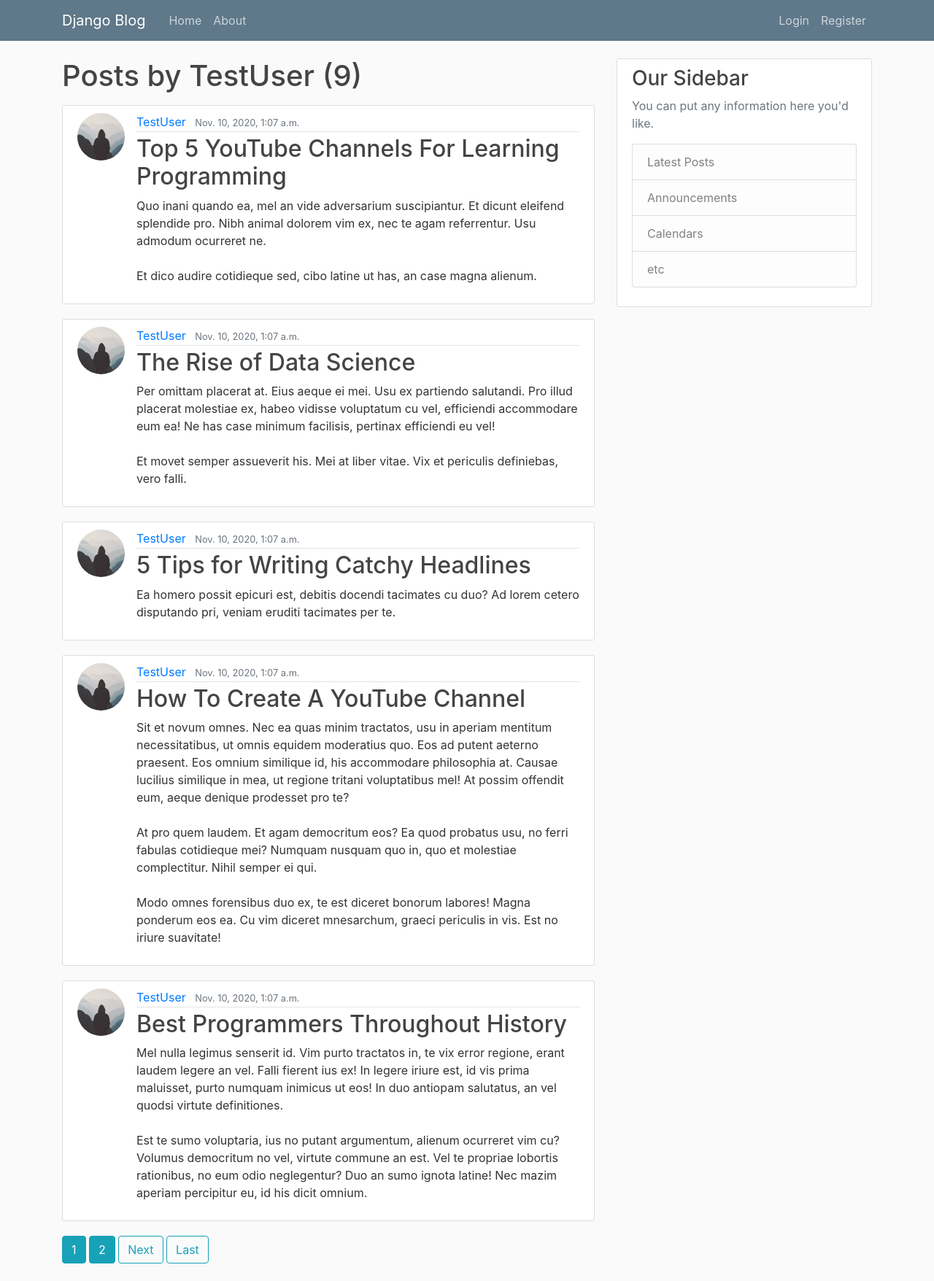
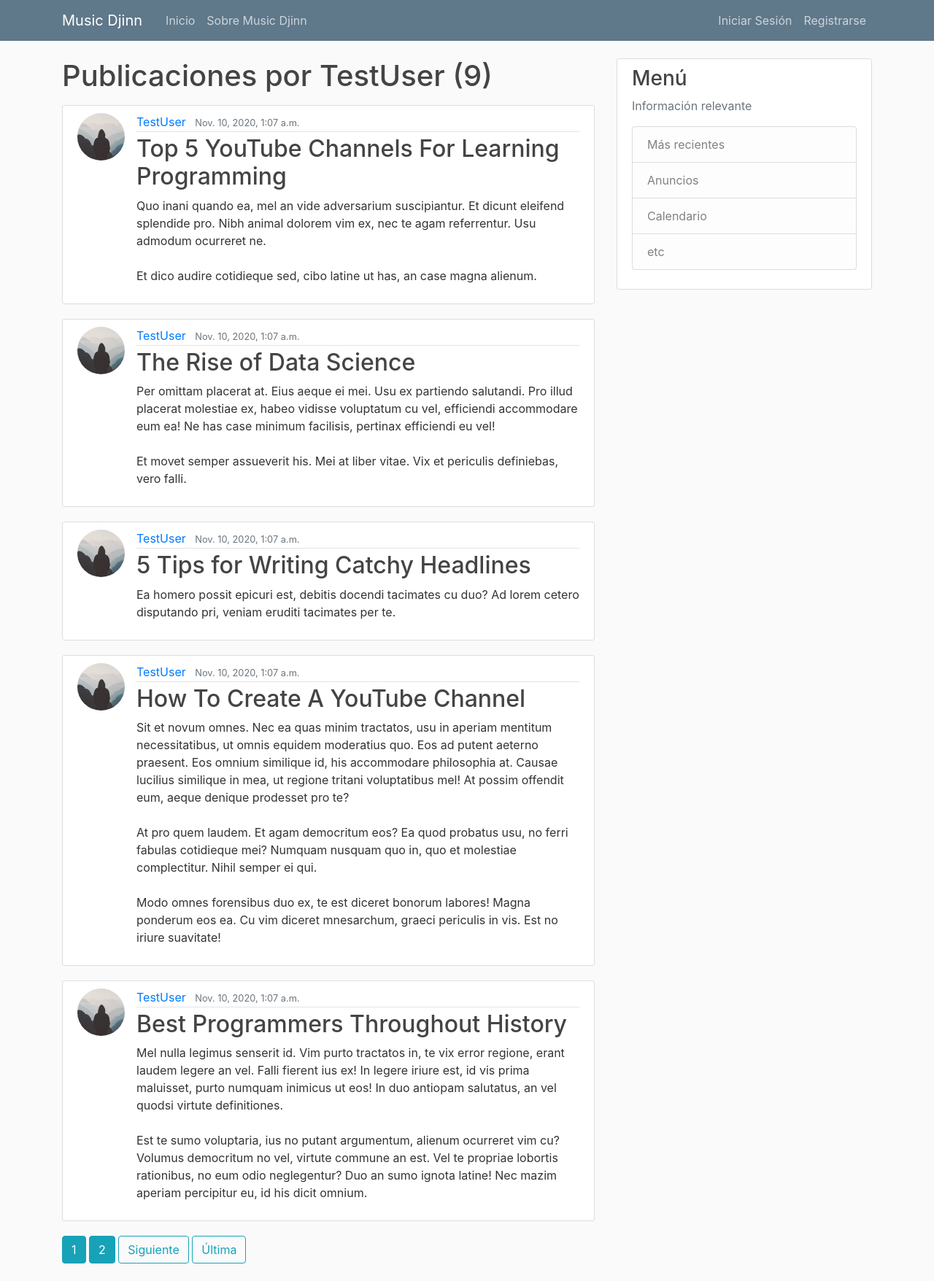
Before and after one commit to juanjosorio/Django_Expoandes, a Django app: a page that uses django_test/blog/templates/blog/base.html in a window 1280 px wide. Shown: the whole page at 73% size. Run offline with Django 3.2, Linux system fonts and the light colour scheme; data comes from the database, SQL or seed files in the repository; both versions use the stored data as it was after the commit; some libraries are stand-ins or nearby versions.

Commit message:
Puse en español texto que se encontraba en inglés. Hay algunas opciones como las de registrarse, ingresarse y la del perfil que no pueden ser cambiadas porque utilizan módulos de django.

```diff
--- a/django_test/blog/templates/blog/about.html
+++ b/django_test/blog/templates/blog/about.html
@@ -1,5 +1,5 @@
 {% extends "blog/base.html" %}
 
 {%block content %}
-    <h1>About Page!</h1>
+    <h1>Página de información</h1>
 {% endblock content%}
--- a/django_test/blog/templates/blog/base.html
+++ b/django_test/blog/templates/blog/base.html
@@ -13,9 +13,9 @@
 
     <link rel = "stylesheet" type = "text/css" href = "{% static 'blog/main.css' %}">
     {% if title %}
-        <title> Django Blog - {{ title }}</title>
+        <title> Music Djinn - {{ title }}</title>
     {% else %}
-        <title>Django Blog</title>
+        <title>Music Djinn</title>
     {% endif %}
 
 </head>
@@ -23,24 +23,24 @@
     <header class="site-header">
         <nav class="navbar navbar-expand-md navbar-dark bg-steel fixed-top">
           <div class="container">
-            <a class="navbar-brand mr-4" href="{% url 'blog-home' %}">Django Blog</a>
+            <a class="navbar-brand mr-4" href="{% url 'blog-home' %}">Music Djinn</a>
             <button class="navbar-toggler" type="button" data-toggle="collapse" data-target="#navbarToggle" aria-controls="navbarToggle" aria-expanded="false" aria-label="Toggle navigation">
             <span class="navbar-toggler-icon"></span>
             </button>
             <div class="collapse navbar-collapse" id="navbarToggle">
               <div class="navbar-nav mr-auto">
-                <a class="nav-item nav-link" href="{% url 'blog-home' %}">Home</a>
-                <a class="nav-item nav-link" href="{% url 'blog-about' %}">About</a>
+                <a class="nav-item nav-link" href="{% url 'blog-home' %}">Inicio</a>
+                <a class="nav-item nav-link" href="{% url 'blog-about' %}">Sobre Music Djinn</a>
               </div>
               <!-- Navbar Right Side -->
               <div class="navbar-nav">
                 {% if user.is_authenticated %}
-                  <a class="nav-item nav-link" href="{% url 'post-create' %}">New Post</a>
-                  <a class="nav-item nav-link" href="{% url 'profile' %}">Profile</a>
-                  <a class="nav-item nav-link" href="{% url 'logout' %}">Logout</a>
+                  <a class="nav-item nav-link" href="{% url 'post-create' %}">Nueva Publicación</a>
+                  <a class="nav-item nav-link" href="{% url 'profile' %}">Perfil</a>
+                  <a class="nav-item nav-link" href="{% url 'logout' %}">Salir de tu cuenta</a>
                 {% else %}
-                  <a class="nav-item nav-link" href="{% url 'login' %}">Login</a>
-                  <a class="nav-item nav-link" href="{% url 'register' %}">Register</a>
+                  <a class="nav-item nav-link" href="{% url 'login' %}">Iniciar Sesión</a>
+                  <a class="nav-item nav-link" href="{% url 'register' %}">Registrarse</a>
                 {% endif %}
               </div>
             </div>
@@ -62,12 +62,12 @@
           </div>
           <div class="col-md-4">
             <div class="content-section">
-              <h3>Our Sidebar</h3>
-              <p class='text-muted'>You can put any information here you'd like.
+              <h3>Menú</h3>
+              <p class='text-muted'>Información relevante
                 <ul class="list-group">
-                  <li class="list-group-item list-group-item-light">Latest Posts</li>
-                  <li class="list-group-item list-group-item-light">Announcements</li>
-                  <li class="list-group-item list-group-item-light">Calendars</li>
+                  <li class="list-group-item list-group-item-light">Más recientes</li>
+                  <li class="list-group-item list-group-item-light">Anuncios</li>
+                  <li class="list-group-item list-group-item-light">Calendario</li>
                   <li class="list-group-item list-group-item-light">etc</li>
                 </ul>
               </p>
--- a/django_test/blog/templates/blog/post_detail.html
+++ b/django_test/blog/templates/blog/post_detail.html
@@ -10,9 +10,9 @@
                 <small class="text-muted">{{ object.date_posted }}</small>
                 {% if object.author == user %}
                     <div>
-                        <a class="btn btn-secondary btn-sm mt-1 mb-1" href="{% url 'post-update' object.id %}">Update</a>
+                        <a class="btn btn-secondary btn-sm mt-1 mb-1" href="{% url 'post-update' object.id %}">Actualizar</a>
 
-                        <a class="btn btn-danger btn-sm mt-1 mb-1" href="{% url 'post-delete' object.id %}">Delete</a>
+                        <a class="btn btn-danger btn-sm mt-1 mb-1" href="{% url 'post-delete' object.id %}">Borrar</a>
                     </div>
 
                 {% endif %}
--- a/django_test/blog/templates/blog/post_form.html
+++ b/django_test/blog/templates/blog/post_form.html
@@ -8,11 +8,11 @@
         <form method = "POST">
             {% csrf_token %}
             <fieldset class = "form-group">
-                <legend class = "border-bottom mb-4">Blog Post</legend>
+                <legend class = "border-bottom mb-4">Publicación</legend>
                 {{ form|crispy }}
             </fieldset>
             <div class = "form-group">
-                <button class="btn btn-outline-info" type = "submit">Post</button>
+                <button class="btn btn-outline-info" type = "submit">Publicar</button>
             </div>
         </form>
 
--- a/django_test/blog/templates/blog/user_posts.html
+++ b/django_test/blog/templates/blog/user_posts.html
@@ -2,7 +2,7 @@
 
 {%block content %}
 
-    <h1 class="mb-3">Posts by {{ view.kwargs.username }} ({{ page_obj.paginator.count }})</h1>
+    <h1 class="mb-3">Publicaciones por {{ view.kwargs.username }} ({{ page_obj.paginator.count }})</h1>
 
     {% for post in posts %}
     <article class="media content-section">
@@ -22,8 +22,8 @@
     {% if is_paginated %}
 
       {% if page_obj.has_previous %}
-        <a class="btn btn-outline-info mb-4" href="?page=1">First</a>
-        <a class="btn btn-outline-info mb-4" href="?page={{ page_obj.previous_page_number }}">Previous</a>
+        <a class="btn btn-outline-info mb-4" href="?page=1">Primera</a>
+        <a class="btn btn-outline-info mb-4" href="?page={{ page_obj.previous_page_number }}">Anterior</a>
       {% endif %}
 
       {% for num in page_obj.paginator.page_range %}
@@ -35,8 +35,8 @@
       {% endfor %}
 
       {% if page_obj.has_next %}
-        <a class="btn btn-outline-info mb-4" href="?page={{ page_obj.next_page_number }}">Next</a>
-        <a class="btn btn-outline-info mb-4" href="?page={{ page_obj.paginator.num_pages }}">Last</a>
+        <a class="btn btn-outline-info mb-4" href="?page={{ page_obj.next_page_number }}">Siguiente</a>
+        <a class="btn btn-outline-info mb-4" href="?page={{ page_obj.paginator.num_pages }}">Última</a>
       {% endif %}
     {% endif %}
 {% endblock content%}
--- a/django_test/users/templates/users/login.html
+++ b/django_test/users/templates/users/login.html
@@ -8,16 +8,16 @@
         <form method = "POST">
             {% csrf_token %}
             <fieldset class = "form-group">
-                <legend class = "border-bottom mb-4">Log In</legend>
+                <legend class = "border-bottom mb-4">Inicia tu sesión</legend>
                 {{ form|crispy }}
             </fieldset>
             <div class = "form-group">
-                <button class="btn btn-outline-info" type = "submit">Login</button>
+                <button class="btn btn-outline-info" type = "submit">¡Iniciar!</button>
             </div>
         </form>
         <div class="border-top pt-3">
             <small class="text-muted">
-                Need An Account? <a class = "ml-2" href="{% url 'register' %}">Sign Up Now</a>
+                ¿Necesitas una cuenta? <a class = "ml-2" href="{% url 'register' %}">¡Regístrate Ahora!</a>
             </small>
         </div>
     </div>
--- a/django_test/users/templates/users/logout.html
+++ b/django_test/users/templates/users/logout.html
@@ -4,10 +4,10 @@
 
 
 {%block content %}
-    <h2>You have been logged out</h2>
+    <h2>Has salido de tu cuenta</h2>
     <div class="border-top pt-3">
         <small class="text-muted">
-            <a href="{% url 'login' %}">Log In Again</a>
+            <a href="{% url 'login' %}">Iniciar Sesión de Nuevo</a>
         </small>
     </div>
 {% endblock content%}
--- a/django_test/users/templates/users/profile.html
+++ b/django_test/users/templates/users/profile.html
@@ -17,12 +17,12 @@
         <form method = "POST" enctype="multipart/form-data">
             {% csrf_token %}
             <fieldset class = "form-group">
-                <legend class = "border-bottom mb-4">Profile Info</legend>
+                <legend class = "border-bottom mb-4">Información de tu perfil</legend>
                 {{ u_form|crispy }}
                 {{ p_form|crispy }}
             </fieldset>
             <div class = "form-group">
-                <button class="btn btn-outline-info" type = "submit">Update</button>
+                <button class="btn btn-outline-info" type = "submit">Actualizar</button>
             </div>
         </form>
     </div>
--- a/django_test/users/templates/users/register.html
+++ b/django_test/users/templates/users/register.html
@@ -8,16 +8,16 @@
         <form method = "POST">
             {% csrf_token %}
             <fieldset class = "form-group">
-                <legend class = "border-bottom mb-4">Join Today</legend>
+                <legend class = "border-bottom mb-4">¡Únete Hoy!</legend>
                 {{ form|crispy }}
             </fieldset>
             <div class = "form-group">
-                <button class="btn btn-outline-info" type = "submit">Sign Up</button>
+                <button class="btn btn-outline-info" type = "submit">Regístrate</button>
             </div>
         </form>
         <div class="border-top pt-3">
             <small class="text-muted">
-                Already Have An Account? <a class = "ml-2" href="{% url 'login' %}">Sign In</a>
+                ¿Ya tienes una cuenta? <a class = "ml-2" href="{% url 'login' %}">Inicia Sesión</a>
             </small>
         </div>
     </div>
```
Also changed, not shown: django_test/blog/templates/blog/home.html (+4 -4 lines), django_test/blog/templates/blog/post_confirm_delete.html (+4 -4 lines), django_test/db.sqlite3.
